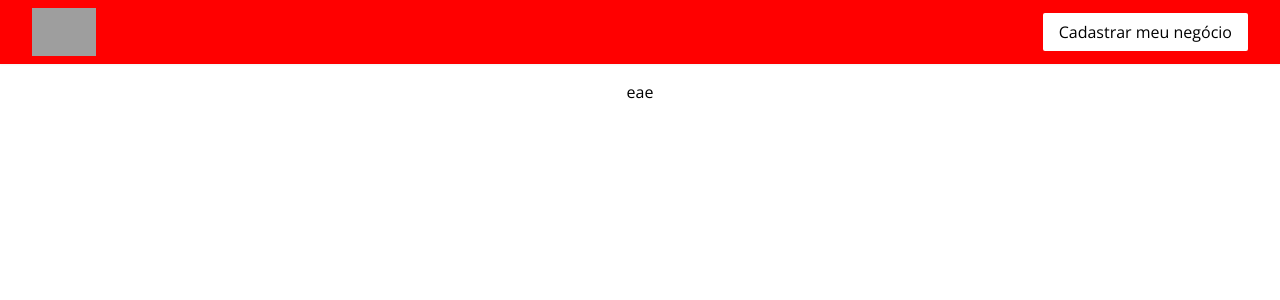
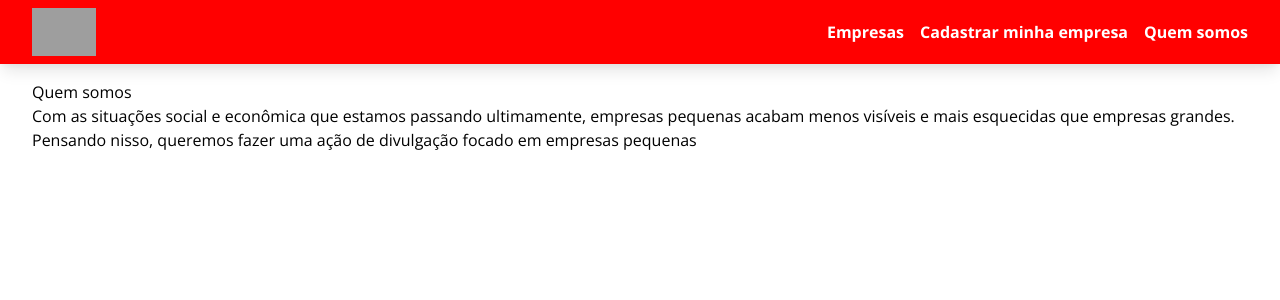
Before and after one commit to rafaelkillua/divulga-web, a Vue app: page /quem-somos in a window 1280 px wide. Before the commit this address led to /. Shown: the top 300 px of the page. Built offline with nearby package versions, Linux system fonts and the light colour scheme; grey boxes are pictures that could not be loaded.

Commit message:
router, about, home

```diff
--- a/public/index.html
+++ b/public/index.html
@@ -5,11 +5,11 @@
     <meta http-equiv="X-UA-Compatible" content="IE=edge">
     <meta name="viewport" content="width=device-width,initial-scale=1.0">
     <link rel="icon" href="<%= BASE_URL %>favicon.ico">
-    <title><%= htmlWebpackPlugin.options.title %></title>
+    <title>Divulgador</title>
   </head>
   <body>
     <noscript>
-      <strong>We're sorry but <%= htmlWebpackPlugin.options.title %> doesn't work properly without JavaScript enabled. Please enable it to continue.</strong>
+      <strong>We're sorry but Divulgador doesn't work properly without JavaScript enabled. Please enable it to continue.</strong>
     </noscript>
     <div id="app"></div>
     <!-- built files will be auto injected -->
--- a/src/components/layout/Navbar.vue
+++ b/src/components/layout/Navbar.vue
@@ -8,28 +8,32 @@
     </router-link>
     <ul>
       <li>
-        <Button type="link" to="/novo">Cadastrar meu negócio</Button>
+        <router-link class="link" type="link" to="/">Empresas</router-link>
+        <router-link class="link" type="link" to="/cadastrar">Cadastrar minha empresa</router-link>
+        <router-link class="link" type="link" to="/quem-somos">Quem somos</router-link>
       </li>
     </ul>
   </div>
 </template>
 
 <script>
-import Button from '@/components/buttons/Button'
-
 export default {
-  components: {
-    Button
-  }
 }
 </script>
 
 <style lang="sass" scoped>
 
 .navbar
-  @apply fixed top-0 left-0 w-full shadow-sm bg-primary px-8 py-2 flex justify-between items-center
+  @apply fixed top-0 left-0 w-full shadow-lg bg-primary px-8 py-2 flex justify-between items-center
 
 .logo
   @apply h-12
 
+.link
+  @apply font-bold ml-4 text-white
+  &:hover
+    @apply text-gray-300
+  &:active
+    @apply text-gray-500
+
 </style>
--- a/src/router/index.js
+++ b/src/router/index.js
@@ -1,6 +1,7 @@
 import Vue from 'vue'
 import VueRouter from 'vue-router'
 const Home = () => import('../views/Home.vue')
+const About = () => import('../views/About.vue')
 
 Vue.use(VueRouter)
 
@@ -9,6 +10,11 @@ const routes = [
     path: '/',
     name: 'Home',
     component: Home
+  },
+  {
+    path: '/quem-somos',
+    name: 'About',
+    component: About
   },
   {
     path: '*',
--- /dev/null
+++ b/src/views/About.vue
@@ -0,0 +1,23 @@
+<template>
+  <section class="home">
+    <article>
+      <h2 class="text-xl font-bold">
+        Quem somos
+      </h2>
+      <p>
+        Com as situações social e econômica que estamos passando ultimamente,
+        empresas pequenas acabam menos visíveis e mais esquecidas que empresas
+        grandes. Pensando nisso, queremos fazer uma ação de divulgação focado
+        em empresas pequenas
+      </p>
+    </article>
+  </section>
+</template>
+
+<script>
+
+export default {
+  name: 'Home'
+}
+
+</script>
--- a/src/views/Home.vue
+++ b/src/views/Home.vue
@@ -1,7 +1,9 @@
 <template>
-  <div class="home">
-    eae
-  </div>
+  <section class="home">
+    <h2 class="title">
+      Bem vindos ao Divulgador, onde empresas pequenas têm nome!
+    </h2>
+  </section>
 </template>
 
 <script>
@@ -11,3 +13,10 @@ export default {
 }
 
 </script>
+
+<style lang="sass" scoped>
+
+.title
+  @apply text-xl font-bold text-center
+
+</style>
```
